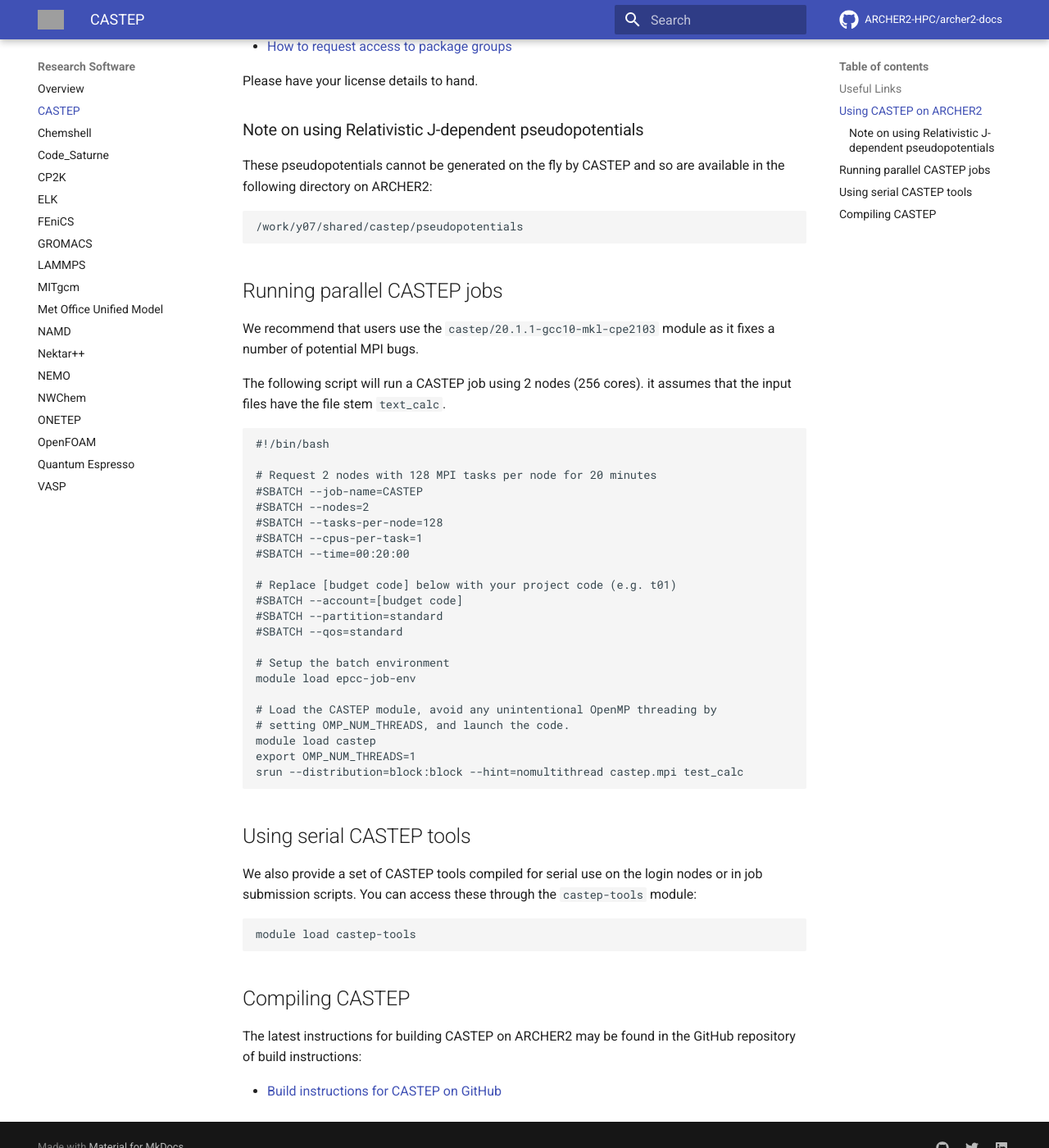
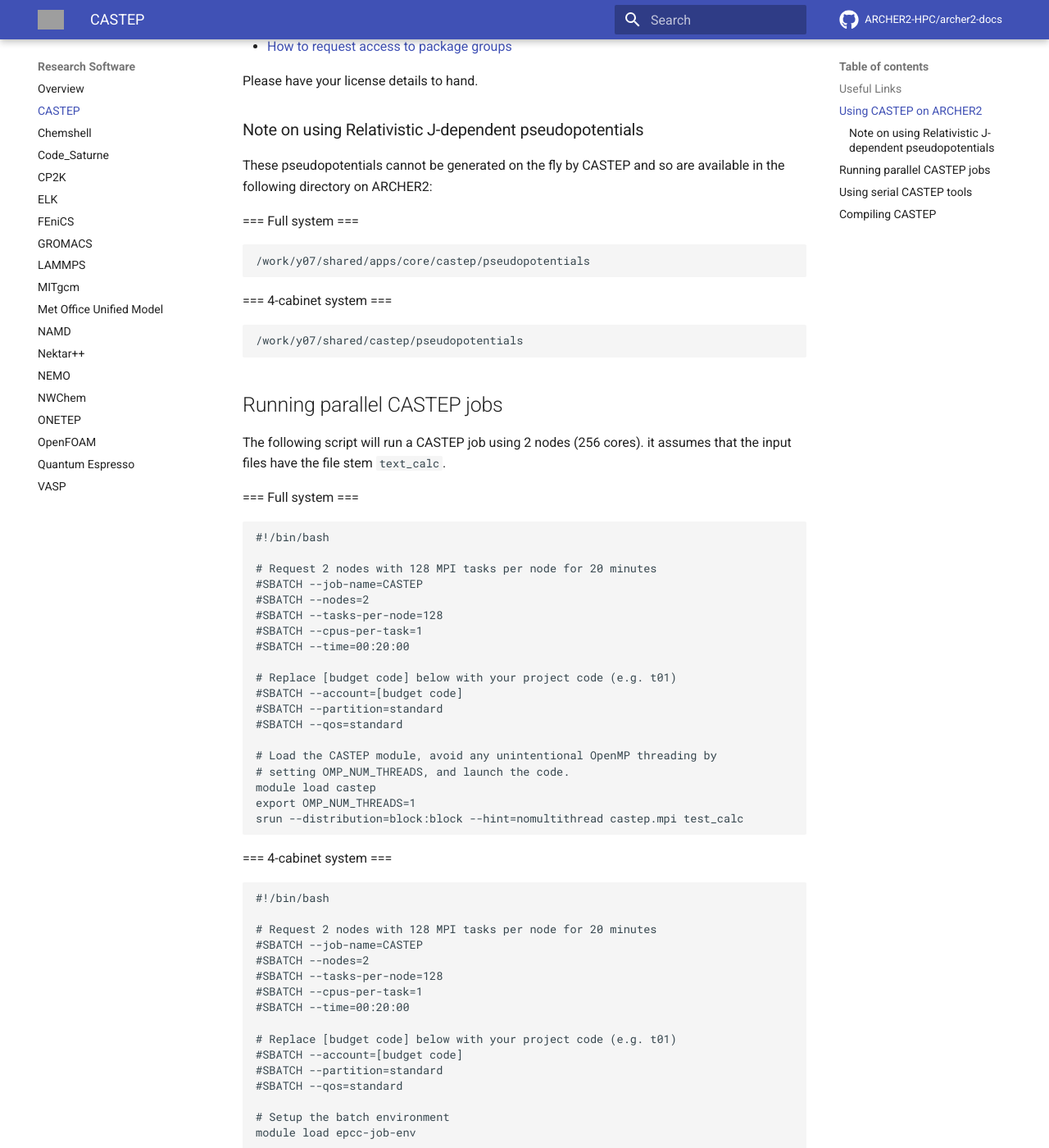
Before and after one commit to ARCHER2-HPC/archer2-docs, an MkDocs documentation site: the page built from docs/research-software/castep/castep.md, in a window 1280 px wide and 1400 px high, scrolled down 695 px. Shown: the whole window at 82% size. Built offline with MkDocs 1.6.1 and Material for MkDocs 9.7.7, drawn with Linux system fonts in a browser that asks for light colours; comment, search, counter and statistics services are not loaded; grey boxes are pictures that could not be loaded.

Commit message:
Updates CASTEP docs for the main system

````diff
--- a/docs/research-software/castep/castep.md
+++ b/docs/research-software/castep/castep.md
@@ -32,42 +32,67 @@
 These pseudopotentials cannot be generated on the fly by CASTEP and so are available in
 the following directory on ARCHER2:
 
-```
-/work/y07/shared/castep/pseudopotentials
-```
+=== Full system ===
+   ```
+   /work/y07/shared/apps/core/castep/pseudopotentials
+   ```
+=== 4-cabinet system ===
+   ```
+   /work/y07/shared/castep/pseudopotentials
+   ```
 
 ## Running parallel CASTEP jobs
-
-We recommend that users use the `castep/20.1.1-gcc10-mkl-cpe2103` module as it
-fixes a number of potential MPI bugs.
 
 The following script will run a CASTEP job using 2 nodes (256 cores). it
 assumes that the input files have the file stem `text_calc`.
 
-```
-#!/bin/bash
+=== Full system ===
+   ```
+   #!/bin/bash
 
-# Request 2 nodes with 128 MPI tasks per node for 20 minutes
-#SBATCH --job-name=CASTEP
-#SBATCH --nodes=2
-#SBATCH --tasks-per-node=128
-#SBATCH --cpus-per-task=1
-#SBATCH --time=00:20:00
+   # Request 2 nodes with 128 MPI tasks per node for 20 minutes
+   #SBATCH --job-name=CASTEP
+   #SBATCH --nodes=2
+   #SBATCH --tasks-per-node=128
+   #SBATCH --cpus-per-task=1
+   #SBATCH --time=00:20:00
 
-# Replace [budget code] below with your project code (e.g. t01)
-#SBATCH --account=[budget code]
-#SBATCH --partition=standard
-#SBATCH --qos=standard
+   # Replace [budget code] below with your project code (e.g. t01)
+   #SBATCH --account=[budget code]
+   #SBATCH --partition=standard
+   #SBATCH --qos=standard
 
-# Setup the batch environment
-module load epcc-job-env
+   # Load the CASTEP module, avoid any unintentional OpenMP threading by
+   # setting OMP_NUM_THREADS, and launch the code.
+   module load castep
+   export OMP_NUM_THREADS=1
+   srun --distribution=block:block --hint=nomultithread castep.mpi test_calc
+   ```
+=== 4-cabinet system ===
+   ```
+   #!/bin/bash
 
-# Load the CASTEP module, avoid any unintentional OpenMP threading by
-# setting OMP_NUM_THREADS, and launch the code.
-module load castep
-export OMP_NUM_THREADS=1
-srun --distribution=block:block --hint=nomultithread castep.mpi test_calc
-```
+   # Request 2 nodes with 128 MPI tasks per node for 20 minutes
+   #SBATCH --job-name=CASTEP
+   #SBATCH --nodes=2
+   #SBATCH --tasks-per-node=128
+   #SBATCH --cpus-per-task=1
+   #SBATCH --time=00:20:00
+
+   # Replace [budget code] below with your project code (e.g. t01)
+   #SBATCH --account=[budget code]
+   #SBATCH --partition=standard
+   #SBATCH --qos=standard
+
+   # Setup the batch environment
+   module load epcc-job-env
+
+   # Load the CASTEP module, avoid any unintentional OpenMP threading by
+   # setting OMP_NUM_THREADS, and launch the code.
+   module load castep
+   export OMP_NUM_THREADS=1
+   srun --distribution=block:block --hint=nomultithread castep.mpi test_calc
+   ```
 
 ## Using serial CASTEP tools
 
````
